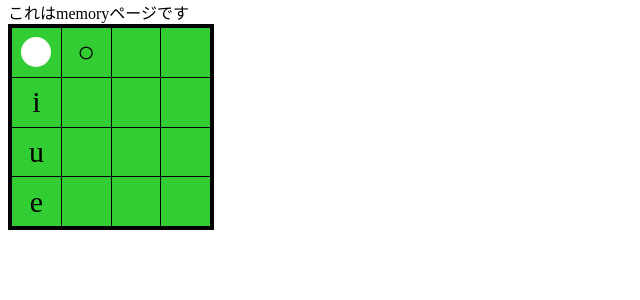
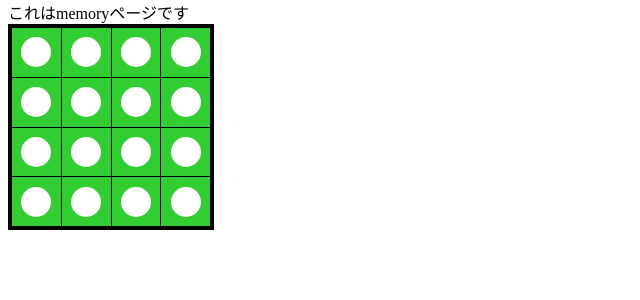
Before and after one commit to kf53495/flash64, a Django app: page /memory/ in a window 1280 px wide. Shown: the part 35-335 px from the top of the page, without its empty margins (0-640 px from the left). Run offline with Django 4.2, Linux system fonts and the light colour scheme.

Commit message:
全てのマスに黒石を設置

```diff
--- a/memory64/templates/memory.html
+++ b/memory64/templates/memory.html
@@ -14,27 +14,27 @@
         <table border="1">
           <tr>
             <td><div class="circle"></div></td>
-            <td>○</td>
-            <td></td>
-            <td></td>
+            <td><div class="circle"></div></td>
+            <td><div class="circle"></div></td>
+            <td><div class="circle"></div></td>
           </tr>
           <tr>
-            <td>i</td>
-            <td></td>
-            <td></td>
-            <td></td>
+            <td><div class="circle"></div></td>
+            <td><div class="circle"></div></td>
+            <td><div class="circle"></div></td>
+            <td><div class="circle"></div></td>
           </tr>
           <tr>
-            <td>u</td>
-            <td></td>
-            <td></td>
-            <td></td>
+            <td><div class="circle"></div></td>
+            <td><div class="circle"></div></td>
+            <td><div class="circle"></div></td>
+            <td><div class="circle"></div></td>
           </tr>
           <tr>
-            <td>e</td>
-            <td></td>
-            <td></td>
-            <td></td>
+            <td><div class="circle"></div></td>
+            <td><div class="circle"></div></td>
+            <td><div class="circle"></div></td>
+            <td><div class="circle"></div></td>
           </tr>
         </table>
       </div>
```
